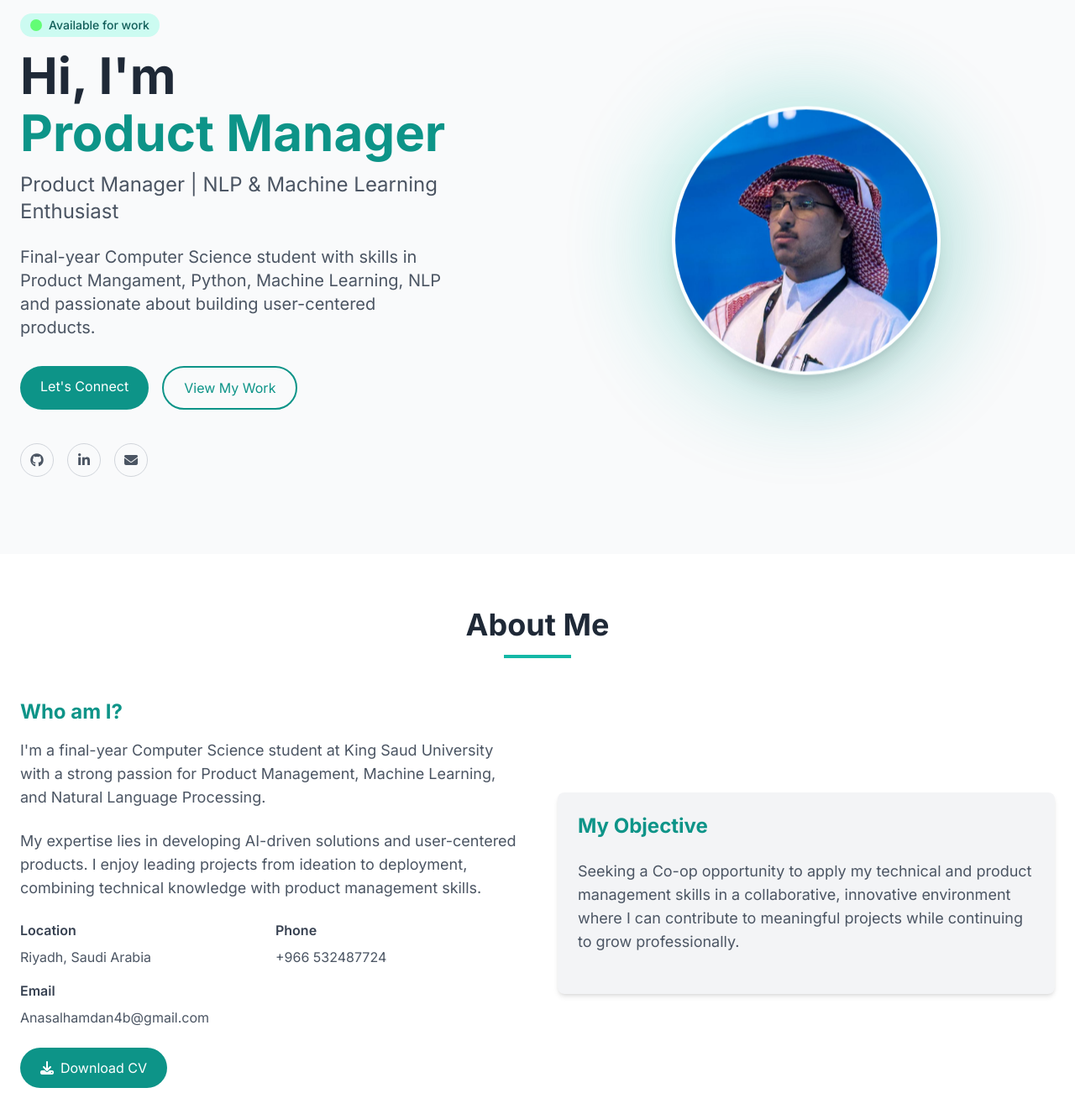
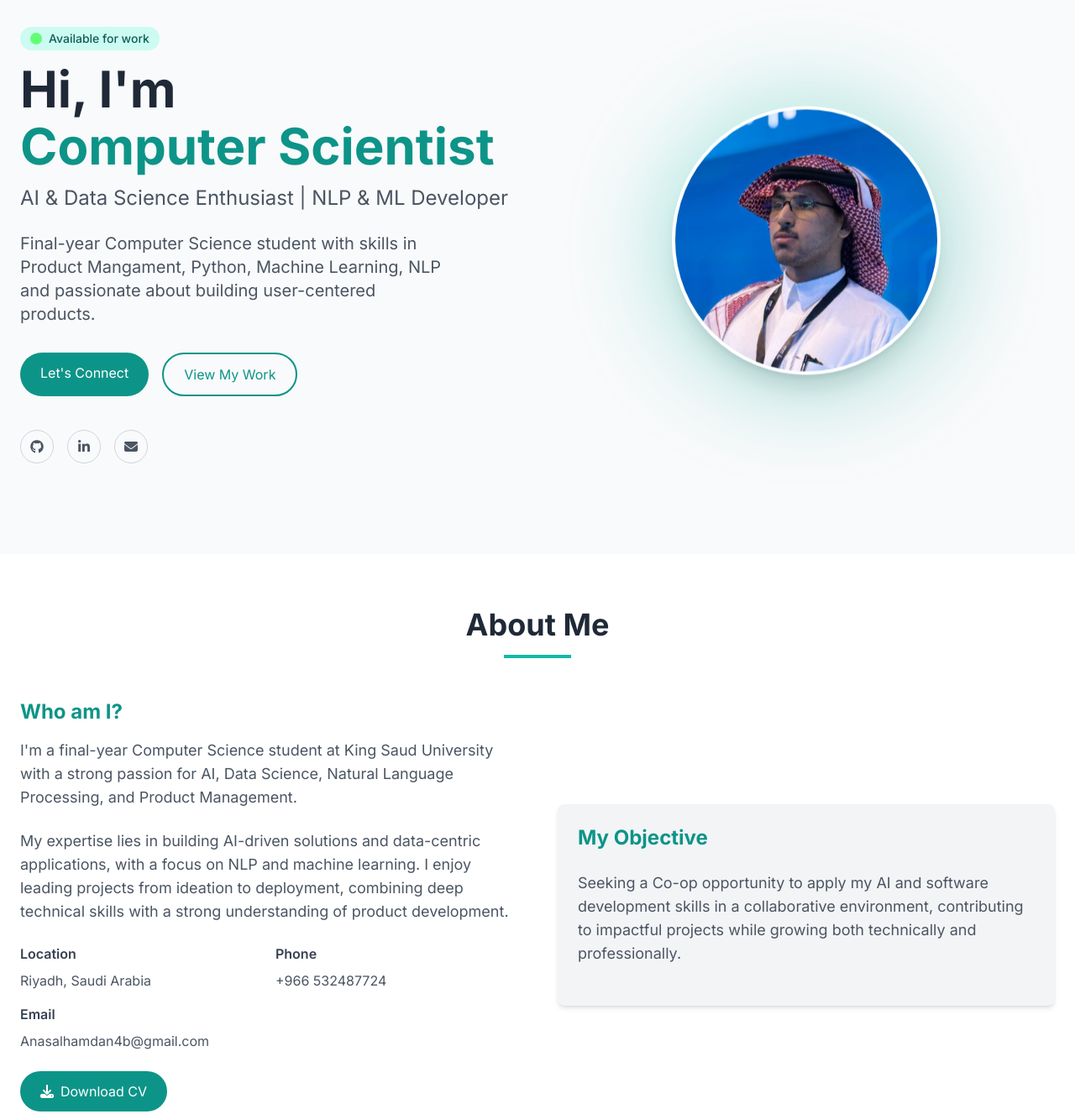
Before and after one commit to AnasAlhamdan/anasalhamdan.github.io, a plain HTML site: page index.html in a window 1280 px wide. Shown: the part 140-1467 px from the top of the page at 84% size. Drawn offline with nearby package versions, Linux system fonts and the light colour scheme.

Commit message:
NEW Changes

```diff
--- a/index.html
+++ b/index.html
@@ -310,7 +310,7 @@
   word-break: break-word;
   overflow-wrap: break-word;
 }
-}
+
 </style>
 
     </style>
@@ -378,7 +378,7 @@
                         <span class="block mb-2">Hi, I'm</span>
                         <span class="text-primary-600 dark:text-primary-400 typing" id="typing-text">Anas Alhamdan</span>
                     </h1>
-                    <p class="text-xl md:text-2xl mb-6 text-gray-600 dark:text-gray-400">Product Manager | NLP & Machine Learning Enthusiast</p>
+                    <p class="text-xl md:text-2xl mb-6 text-gray-600 dark:text-gray-400">AI & Data Science Enthusiast | NLP & ML Developer</p>
                     <p class="text-lg md:text-xl mb-8 max-w-lg text-gray-600 dark:text-gray-400">
                         Final-year Computer Science student with skills in Product Mangament, Python, Machine Learning, NLP and passionate about building user-centered products.
                     </p>
@@ -425,10 +425,10 @@
                 <div>
                     <h3 class="text-2xl font-bold mb-4 text-primary-600 dark:text-primary-400">Who am I?</h3>
                     <p class="text-lg mb-6 text-gray-600 dark:text-gray-400">
-                        I'm a final-year Computer Science student at King Saud University with a strong passion for Product Management, Machine Learning, and Natural Language Processing.
+                        I'm a final-year Computer Science student at King Saud University with a strong passion for AI, Data Science, Natural Language Processing, and Product Management.
                     </p>
                     <p class="text-lg mb-6 text-gray-600 dark:text-gray-400">
-                        My expertise lies in developing AI-driven solutions and user-centered products. I enjoy leading projects from ideation to deployment, combining technical knowledge with product management skills.
+                        My expertise lies in building AI-driven solutions and data-centric applications, with a focus on NLP and machine learning. I enjoy leading projects from ideation to deployment, combining deep technical skills with a strong understanding of product development.
                     </p>
                     <div class="grid grid-cols-2 gap-4 mb-6">
                         <div>
@@ -445,7 +445,7 @@
                         </div>
 
                     </div>
-                    <a href="assets/resume/AnasAlhamdan-Resume.pdf" download class="px-6 py-3 rounded-full bg-primary-600 hover:bg-primary-700 text-white transition-colors inline-flex items-center">
+                    <a href="assets/resume/AnasAlhamdan_CV.pdf" download class="px-6 py-3 rounded-full bg-primary-600 hover:bg-primary-700 text-white transition-colors inline-flex items-center">
                         <i class="fas fa-download mr-2"></i> Download CV
                     </a>
                 </div>
@@ -453,7 +453,7 @@
                     <div class="bg-gray-100 dark:bg-dark-300 p-6 rounded-lg shadow-md">
                         <h3 class="text-2xl font-bold mb-6 text-primary-600 dark:text-primary-400">My Objective</h3>
                         <p class="text-lg mb-6 text-gray-600 dark:text-gray-400">
-                            Seeking a Co-op opportunity to apply my technical and product management skills in a collaborative, innovative environment where I can contribute to meaningful projects while continuing to grow professionally.
+                            Seeking a Co-op opportunity to apply my AI and software development skills in a collaborative environment, contributing to impactful projects while growing both technically and professionally.
                         </p>
                         <!-- <h4 class="text-xl font-semibold mb-4 text-gray-700 dark:text-gray-300">Languages</h4>
                         <div class="space-y-3">
@@ -1214,7 +1214,7 @@
             <div class="flex flex-col md:flex-row justify-between items-center">
                 <div class="mb-4 md:mb-0">
                     <span class="text-xl font-bold text-primary-600 dark:text-primary-400">Anas Alhamdan</span>
-                    <p class="text-gray-600 dark:text-gray-400 mt-1">Product Manager | NLP & ML Enthusiast</p>
+                    <p class="text-gray-600 dark:text-gray-400 mt-1">AI & Data Science Enthusiast | NLP & ML Developer</p>
                 </div>
                 <div class="flex space-x-6">
                     <a href="#about" class="text-gray-600 dark:text-gray-400 hover:text-primary-600 dark:hover:text-primary-400 transition-colors">About</a>
@@ -1272,7 +1272,7 @@
 
         // Typing Effect
         const typingText = document.getElementById('typing-text');
-        const phrases = ['Anas Alhamdan', 'Product Manager', 'ML Enthusiast', 'NLP Developer', 'Computer Scientist'];
+        const phrases = ['Anas Alhamdan', 'Computer Scientist', 'AI & Data Science Enthusiast', 'ML Enthusiast', 'NLP Developer', 'Product Manager'];
         let phraseIndex = 0;
         let charIndex = 0;
         let isDeleting = false;
```
Also changed, not shown: 2 other files.
